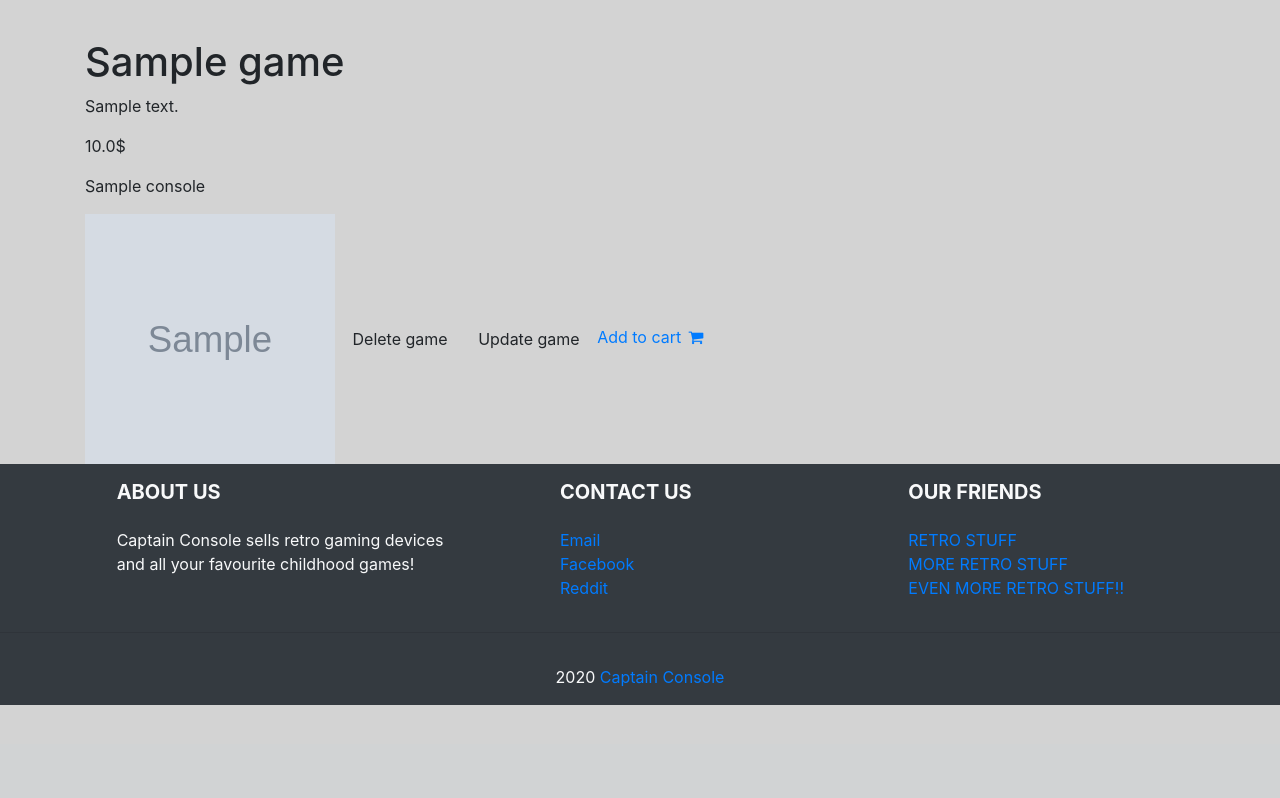
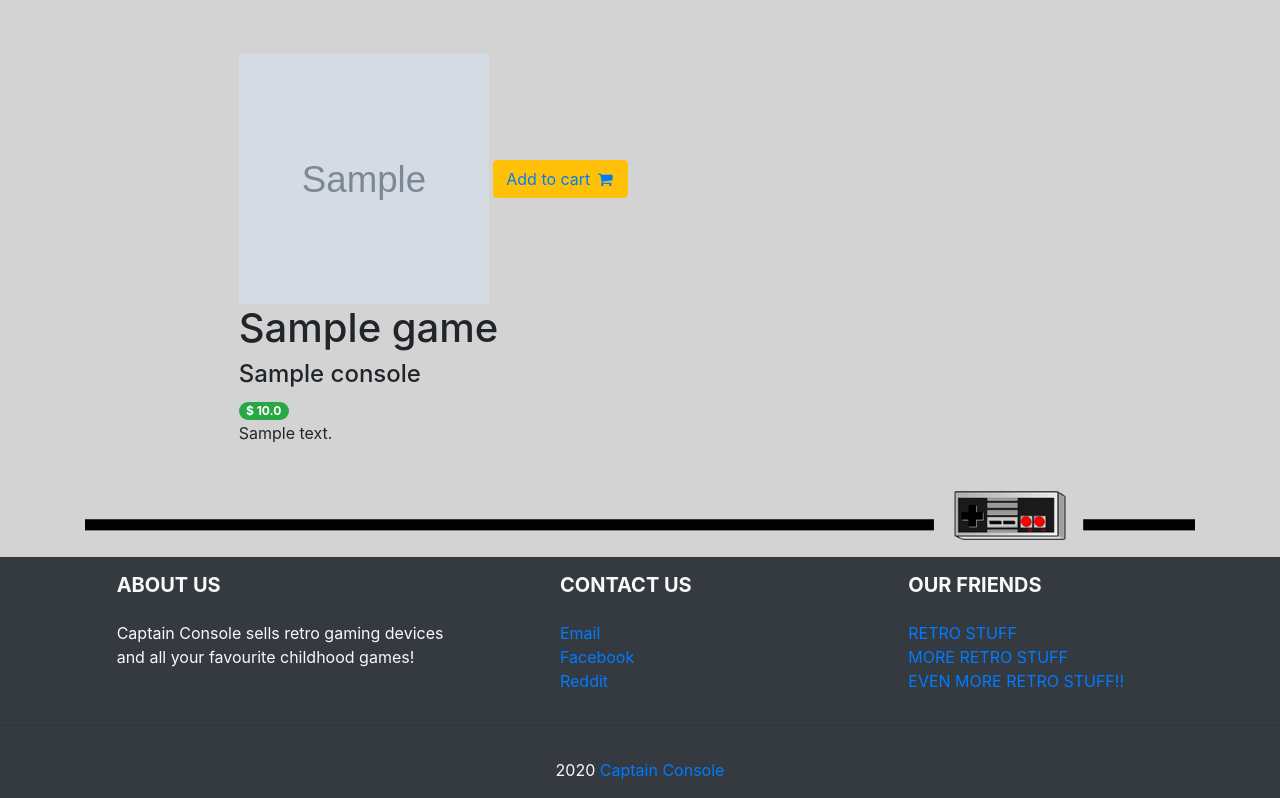
Before and after one commit to Daddara/T-220-VLN2, a Django app: page /games/1 in a window 1280 px wide. Shown: the part 56-854 px from the top of the page. Before the commit the page ends 761 px from the top, so only its background shows below. Run offline with Django 3.2, Linux system fonts and the light colour scheme; tables that the repository leaves empty hold one stand-in row (values such as "Sample post"); grey boxes marked "Sample" are stand-in pictures; some libraries are stand-ins or nearby versions.

Commit message:
new looks for description pages+user must be logged in to edit/delete games

```diff
--- a/templates/base.html
+++ b/templates/base.html
@@ -31,10 +31,10 @@
 
 
     <!-- /.row -->
+<img src="/static/img/bannerfinal.png" class="img-fluid">
 
 </div>
 <!-- /.container -->
-
 
     {% include 'footer.html' %}
 
--- a/templates/frontpage/front.html
+++ b/templates/frontpage/front.html
@@ -52,7 +52,6 @@
             <a href="https://en.wikipedia.org/wiki/Atari">Atari on Wikipedia.org</a>
         </div>
             <div class="col-lg-11 mt-3 mb-4 col-md-4 mx-auto">
-            <img src="/static/img/bannerfinal.png" class="img-fluid">
         </div>
     </div>
     <br>
--- a/templates/games/game_details.html
+++ b/templates/games/game_details.html
@@ -1,11 +1,22 @@
 {% extends "base.html" %}
 {% block content %}
-    <h1>{{ game.name }}</h1>
-    <p>{{ game.description }}</p>
-    <p>{{ game.price }}$</p>
-     <p>{{ game.console.name }}</p>
-  <img src ="{{ game.image  }}" width=250 height=250 crop="fill">
-    <a href="{% url 'delete_game' game.id %}" class="block btn btn primary">Delete game</a>
-    <a href="{% url 'update_game' game.id %}" class="block btn btn primary">Update game</a>
-    <a href="/cart/add_to_cart/{{ game.id }}?type=game">Add to cart <i class="fa fa-fw fa-shopping-cart"></i></a>
+
+    <div class="col-lg-9 mt-3 mb-4 mx-auto">
+        <img src ="{{ game.image  }}" width=250 height=250 crop="fill">
+        <button type="button" class="btn btn-warning">
+            <a href="/cart/add_to_cart/{{ console.id }}?type=console">Add to cart <i class="fa fa-fw fa-shopping-cart"></i></a>
+        </button>
+        <h1>{{ game.name }}</h1>
+        <h4>{{ game.console.name }}</h4>
+        <span class="badge badge-pill badge-success">$ {{ game.price }}</span>
+        <p>{{ game.description }}</p>
+
+            {% if user.is_authenticated %}
+                <a href="{% url 'delete_game' game.id %}" class="block btn btn primary">Delete game</a>
+                <a href="{% url 'update_game' game.id %}" class="block btn btn primary">Update game</a>
+            {% endif %}
+
+
+    </div>
+
 {% endblock %}
```
Also changed, not shown: templates/consoles/console_details.html (+11 -5 lines).
